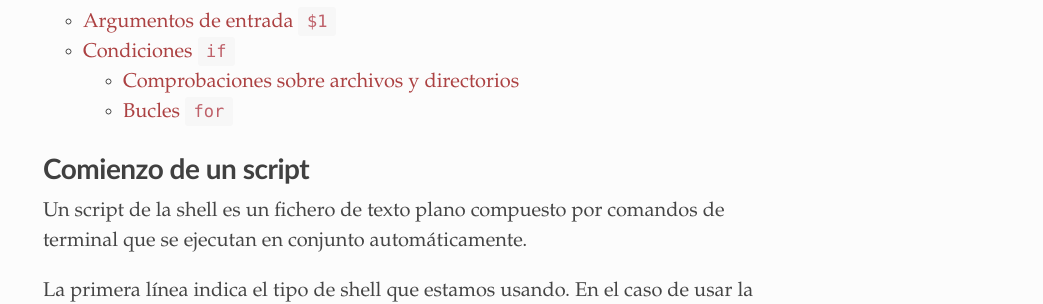
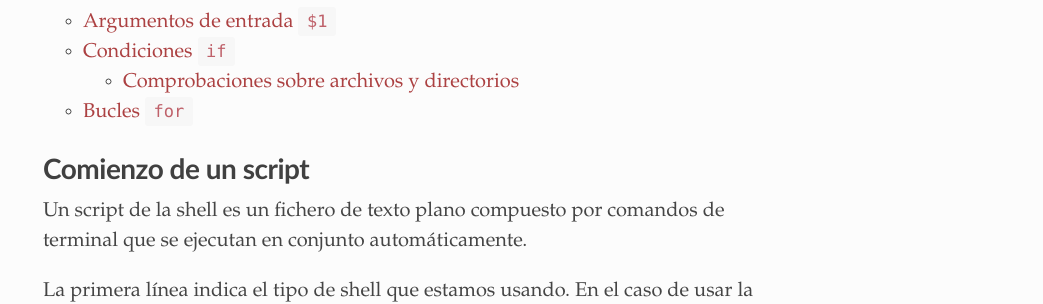
Before and after one commit to santi-gf/santi-gf.github.io, a Jekyll site: the page built from shell-scripts.md, in a window 1280 px wide. Shown: the part 497-801 px from the top of the page, without its empty margins (237-1280 px from the left). Built offline with Jekyll 4.4.1, drawn with Linux system fonts in a browser that asks for light colours; a style sheet for code colours, icons or effects is not loaded.

````diff
--- a/shell-scripts.md
+++ b/shell-scripts.md
@@ -377,7 +377,7 @@ fi
 
 
 
-## Bucles `for`
+# Bucles `for`
 
 Prueba el siguiente código con un bucle `for`:
 ```bash
````
